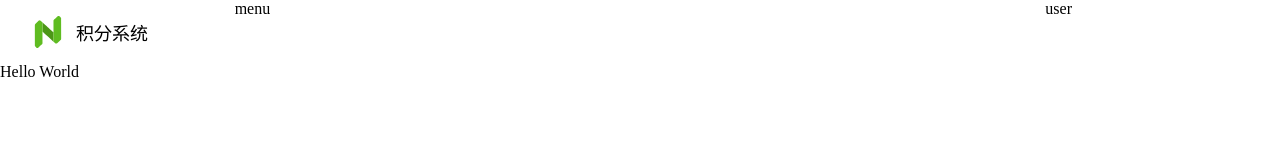
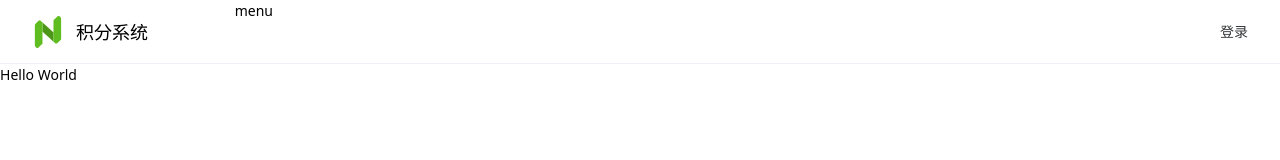
Before and after one commit to gtn1024/club-score-system, a Vue app in the folder web/: page / in a window 1280 px wide. Shown: the top 160 px of the page. Built offline with nearby package versions, Linux system fonts and the light colour scheme; a small style sheet from the web is missing.

Commit message:
登录按钮

```diff
--- a/web/src/components/navbar/Logo.module.scss
+++ b/web/src/components/navbar/Logo.module.scss
@@ -1,6 +1,6 @@
 .logo {
   display: flex;
-  height: 64px;
+  height: var(--header-height);
   align-items: center;
   font-size: 18px;
 
--- a/web/src/components/navbar/Navbar.module.scss
+++ b/web/src/components/navbar/Navbar.module.scss
@@ -3,4 +3,6 @@
   grid-template-rows: calc(var(--header-height) - 1px);
   padding-left: var(--side-padding);
   padding-right: var(--side-padding);
+
+  border-bottom: 1px solid #efeff5;
 }
--- a/web/src/components/navbar/Navbar.tsx
+++ b/web/src/components/navbar/Navbar.tsx
@@ -2,6 +2,7 @@ import { defineComponent } from "vue";
 import { NGi, NGrid } from "naive-ui";
 import style from "./Navbar.module.scss";
 import { Logo } from "./Logo";
+import { User } from "./User";
 
 export const Navbar = defineComponent({
   setup() {
@@ -15,7 +16,7 @@ export const Navbar = defineComponent({
             <div>menu</div>
           </NGi>
           <NGi span={1}>
-            <div>user</div>
+            <User />
           </NGi>
         </NGrid>
       </nav>
--- /dev/null
+++ b/web/src/components/navbar/User.module.scss
@@ -0,0 +1,6 @@
+.user {
+  display: flex;
+  justify-content: right;
+  height: var(--header-height);
+  text-align: center;
+}
--- /dev/null
+++ b/web/src/components/navbar/User.tsx
@@ -0,0 +1,13 @@
+import { defineComponent } from "vue";
+import style from "./User.module.scss";
+import { NButton } from "naive-ui";
+
+export const User = defineComponent({
+  setup() {
+    return () => (
+      <div class={style.user}>
+        <NButton text>登录</NButton>
+      </div>
+    );
+  },
+});
```
